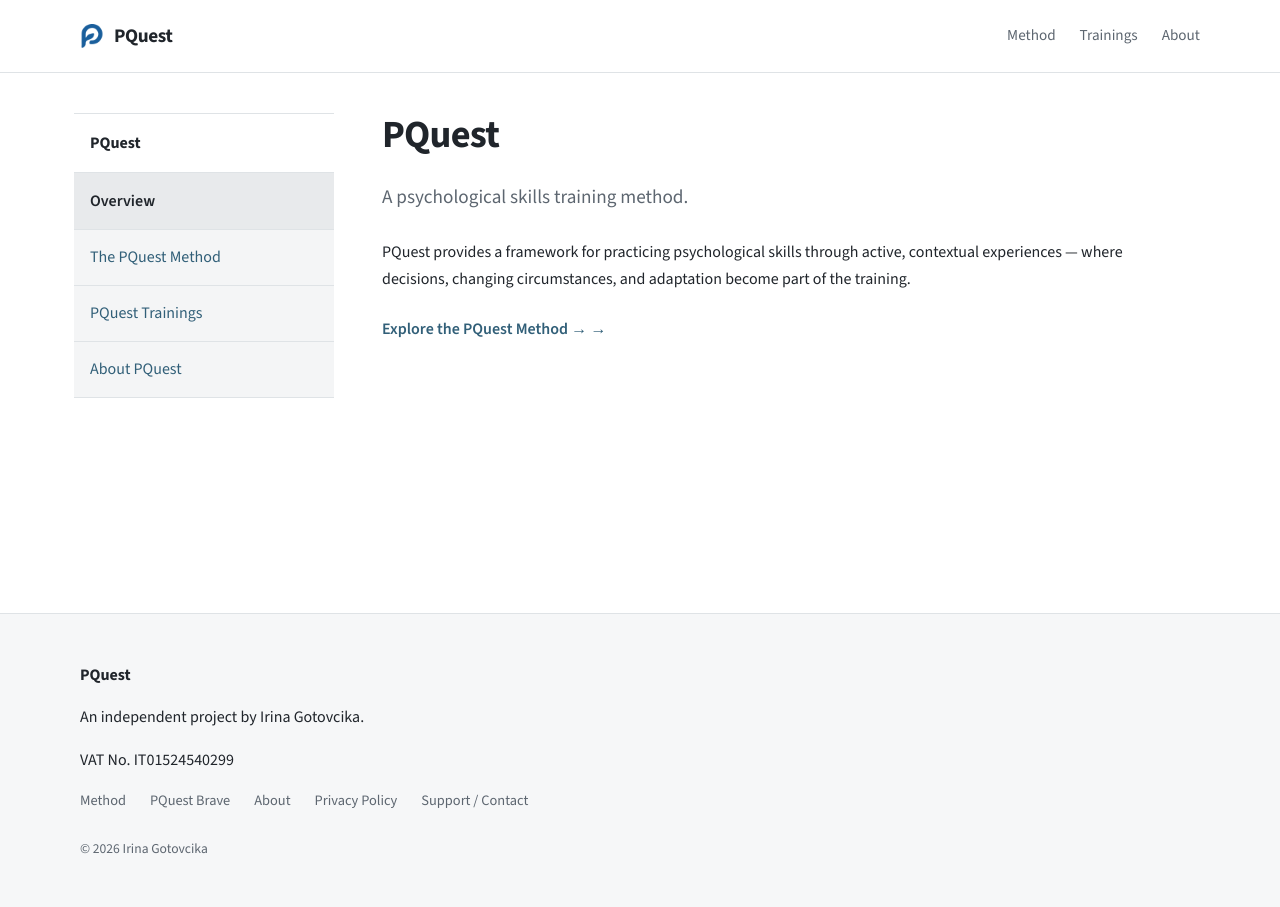
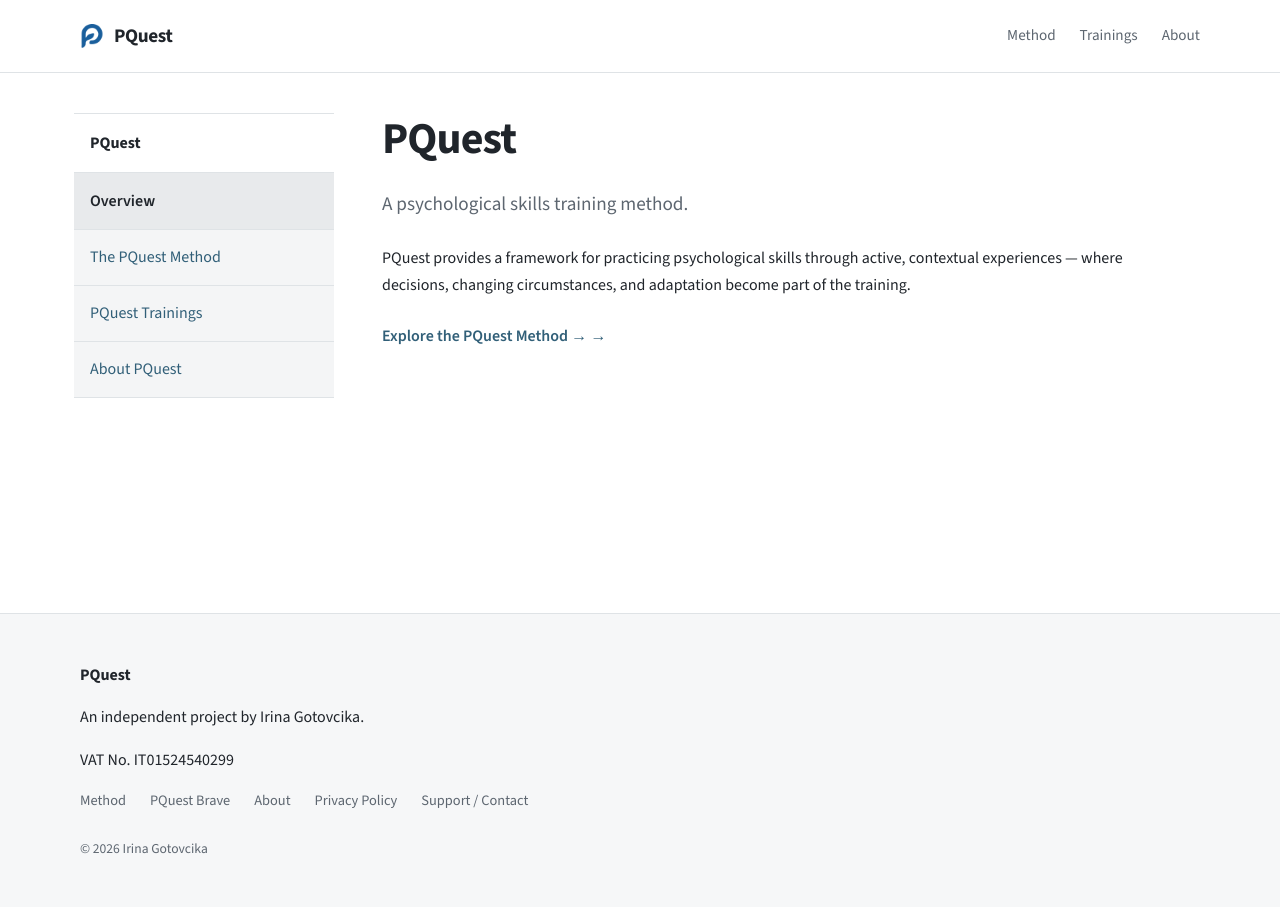
Before and after one commit to irinagotovcika/pquest.eu, a Jekyll site: the page built from index.md, in a window 1280 px wide. Built offline with Jekyll 4.4.1, drawn with Linux system fonts in a browser that asks for light colours.

Commit message:
Update main.css

```diff
--- a/assets/css/main.css
+++ b/assets/css/main.css
@@ -94,7 +94,7 @@ h3 {
 }
 
 h1 {
-  font-size: clamp(2.25rem, 6vw, 4rem);
+  font-size: clamp(2rem, 4vw, 2.75rem);
 }
 
 h2 {
@@ -367,7 +367,6 @@ a:focus-visible {
 
 .page-content h1 {
   margin: 0 0 1.5rem;
-  font-size: 2.4rem;
   line-height: 1.15;
   font-weight: 650;
   letter-spacing: -0.02em;
```
